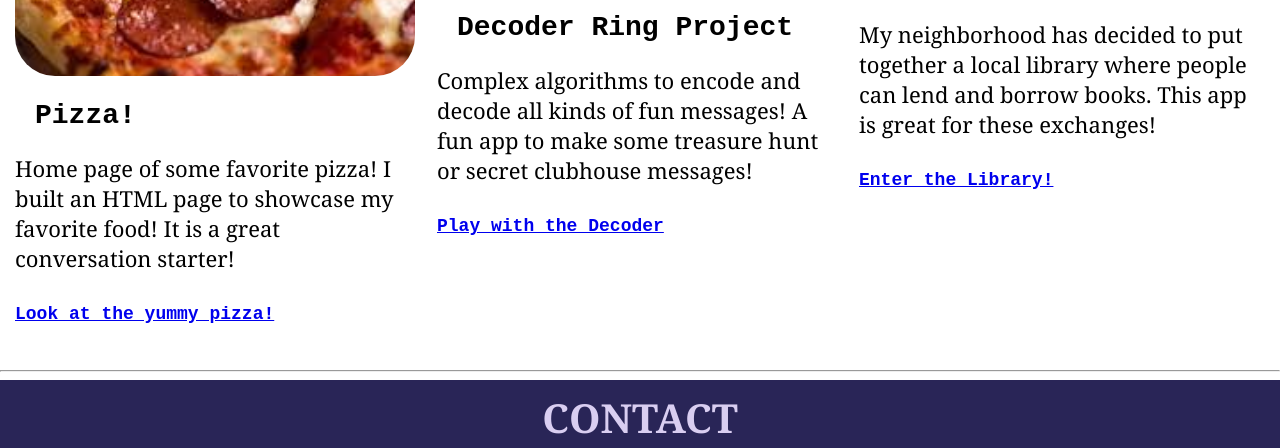
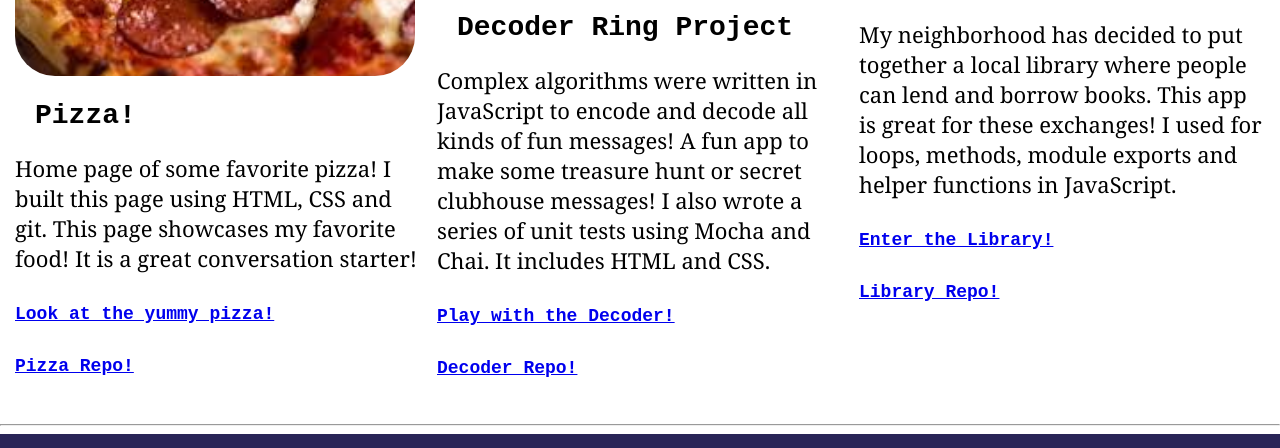
Before and after one commit to CoderCourtney/CoderCourtney, a plain HTML site: page index.html in a window 1280 px wide. Shown: the part 1814-2262 px from the top of the page. Drawn offline with Linux system fonts and the light colour scheme.

Commit message:
"revisions"

```diff
--- a/index.html
+++ b/index.html
@@ -87,23 +87,32 @@
           <div class="portfolio-box">
             <img src="images/home/pizza.jpeg" alt="Portfolio 1 image goes here" class="portfolio-image"/>
             <h4>Pizza!</h4>
-            <p>Home page of some favorite pizza! I built an HTML page to showcase my favorite food! It is a great conversation starter!</p>
+            <p>Home page of some favorite pizza! I built this page using HTML, CSS and git. This page showcases my favorite food! It is a great conversation starter!
+
+            </p>
             <p><a href="https://codercourtney.github.io/pizza/" target="_blank"><b>Look at the yummy pizza!</b></a></p>
+            <p><a href="https://github.com/CoderCourtney/pizza" target="_blank"><b>Pizza Repo!</b></a></p>
           </div>
           <!-- PORTFOLIO SECTION 2 of 3: img, title, desc, link -->
           <div class="portfolio-box">
             <img src="images/home/decoder-image.png" alt="Portfolio 2 image goes here" class="portfolio-image"/>
             <h4>Decoder Ring Project</h4>
-            <p>Complex algorithms to encode and decode all kinds of fun messages! A fun app to make some treasure hunt or secret clubhouse messages!
+            <p>Complex algorithms were written in JavaScript to encode and decode all kinds of fun messages! A fun app to make some treasure hunt or secret clubhouse messages!
+              I also wrote a series of unit tests using Mocha and Chai.
+              It includes HTML and CSS.
             </p>
-            <p><a href="https://github.com/CoderCourtney/decoder-project" target="_blank"><b>Play with the Decoder</b></a></p>
+            <p><a href="https://codercourtney.github.io/decoder-project/" target="_blank"><b>Play with the Decoder!</b></a></p>
+            <p><a href="https://github.com/CoderCourtney/decoder-project" target="_blank"><b>Decoder Repo!</b></a></p>
           </div>
           <!-- PORTFOLIO SECTION 3 of 3: img, title, desc, link -->
           <div class="portfolio-box">
             <img src="images/home/library.jpeg" alt="Portfolio 3 image goes here" class="portfolio-image"/>
             <h4>Local Library</h4>
-            <p>My neighborhood has decided to put together a local library where people can lend and borrow books. This app is great for these exchanges! </p>
-            <p><a href="https://github.com/CoderCourtney/local-library-project" target="_blank"><b>Enter the Library!</b></a></p>
+            <p>My neighborhood has decided to put together a local library where people can lend and borrow books. This app is great for these exchanges!
+              I used for loops, methods, module exports and helper functions in JavaScript.
+            </p>
+            <p><a href="https://codercourtney.github.io/local-library-project/" target="_blank"><b>Enter the Library!</b></a></p>
+            <p><a href="https://github.com/CoderCourtney/local-library-project" target="_blank"><b>Library Repo!</b></a></p>
           </div>
         </div>
         <hr>
```
